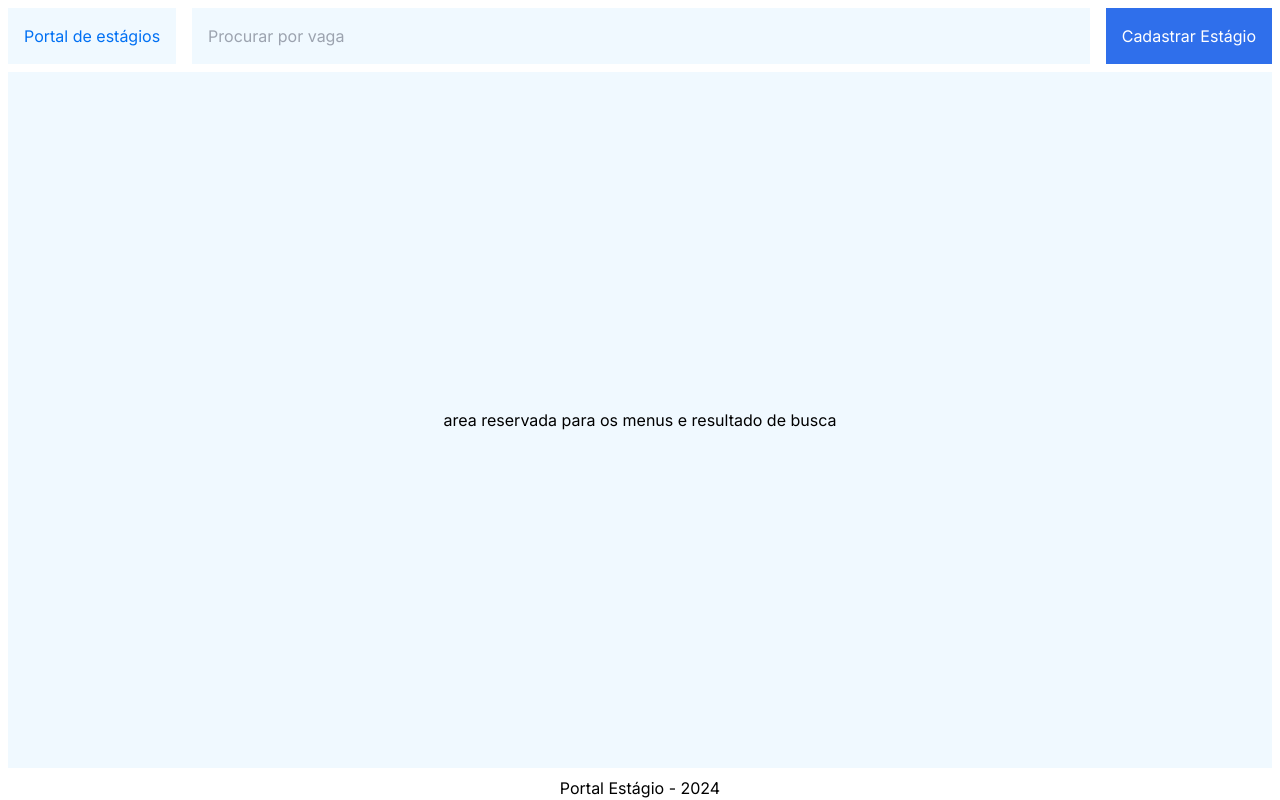
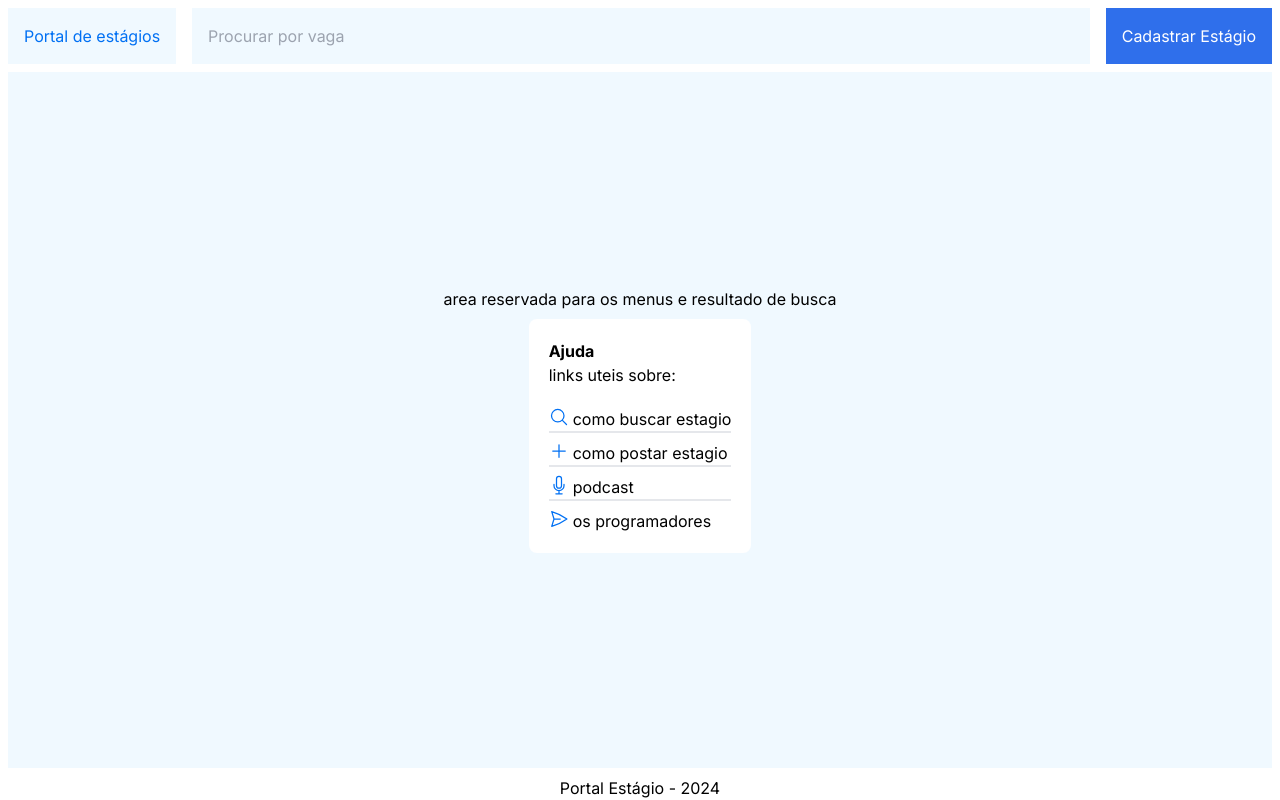
Before and after one commit to OsProgramadores/portalestagio, a Next.js app: page / in a window 1280 px wide. Built offline with nearby package versions, Linux system fonts and the light colour scheme; a web font is replaced by a local one.

Commit message:
menu que vai ficar na lateral direita da home page

```diff
--- /dev/null
+++ b/app/components/Menu.tsx
@@ -0,0 +1,11 @@
+import MenuLinks from "./MenuLinks";
+import MenuHeader from "./MenuHeader";
+
+export default function Menu() {
+    return (
+        <div className='flex flex-col p-5 rounded-lg justify-center bg-white mt-2 ml-2 mr-2'>
+            <MenuHeader></MenuHeader>
+            <MenuLinks></MenuLinks>
+        </div>
+    )
+}
--- /dev/null
+++ b/app/components/MenuHeader.tsx
@@ -0,0 +1,8 @@
+export default function MenuHeader() {
+    return (
+        <div className="flex-none w-15 h-15 mb-5">
+            <h2 className="font-bold">Ajuda</h2>
+            <span>links uteis sobre:</span>
+        </div>
+    )
+}
--- /dev/null
+++ b/app/components/MenuLinks.tsx
@@ -0,0 +1,29 @@
+import Link from "next/link";
+import { MicrophoneIcon,
+     PaperAirplaneIcon,
+     MagnifyingGlassIcon,
+     PlusIcon }
+from "@heroicons/react/24/outline";
+
+export default function MenuLinks() {
+    return (
+        <div className=''>
+            <div className="flex gap-1 flex-row hover:text-blue-500 border-solid border-2 border-l-0 border-r-0 border-t-0">
+                <MagnifyingGlassIcon className="h-5 w-5 text-blue-500" />
+                <Link href="/">como buscar estagio</Link>
+            </div>
+            <div className="mt-2 flex flex-row gap-1 hover:text-blue-500 border-solid border-2 border-l-0 border-r-0 border-t-0">
+                <PlusIcon className="h-5 w-5 text-blue-500"></PlusIcon>
+                <Link href="/">como postar estagio</Link>
+            </div>
+            <div className="mt-2 flex flex-row gap-1 hover:text-blue-500 border-solid border-2 border-l-0 border-r-0 border-t-0">
+                <MicrophoneIcon className="h-5 w-5 text-blue-500"></MicrophoneIcon>
+                <Link href="/">podcast</Link>
+            </div>
+            <div className="mt-2 flex flex-row gap-1 hover:text-blue-500">
+                <PaperAirplaneIcon className="h-5 w-5 text-blue-500"></PaperAirplaneIcon>
+                <Link href="/">os programadores</Link>
+            </div>
+        </div>
+    )
+}
--- a/app/page.tsx
+++ b/app/page.tsx
@@ -1,6 +1,7 @@
 import PortalEstagioLogo from './components/PortalEstagioLogo';
 import SearchBox from './components/SearchBox';
 import Button from './components/Button';
+import Menu from './components/Menu';
 export default function Page() {
   return (
     <div className='bg-white flex flex-col h-screen'>
@@ -14,6 +15,7 @@ export default function Page() {
       <div className='flex-grow bg-sky-50 mt-2 ml-2 mr-2' >
       <div className="flex flex-col items-center justify-center" style={{ height: '100%' }}>
           area reservada para os menus e resultado de busca
+          <Menu/>
         </div>
       </div>
       <div className='flex-none'>
```
